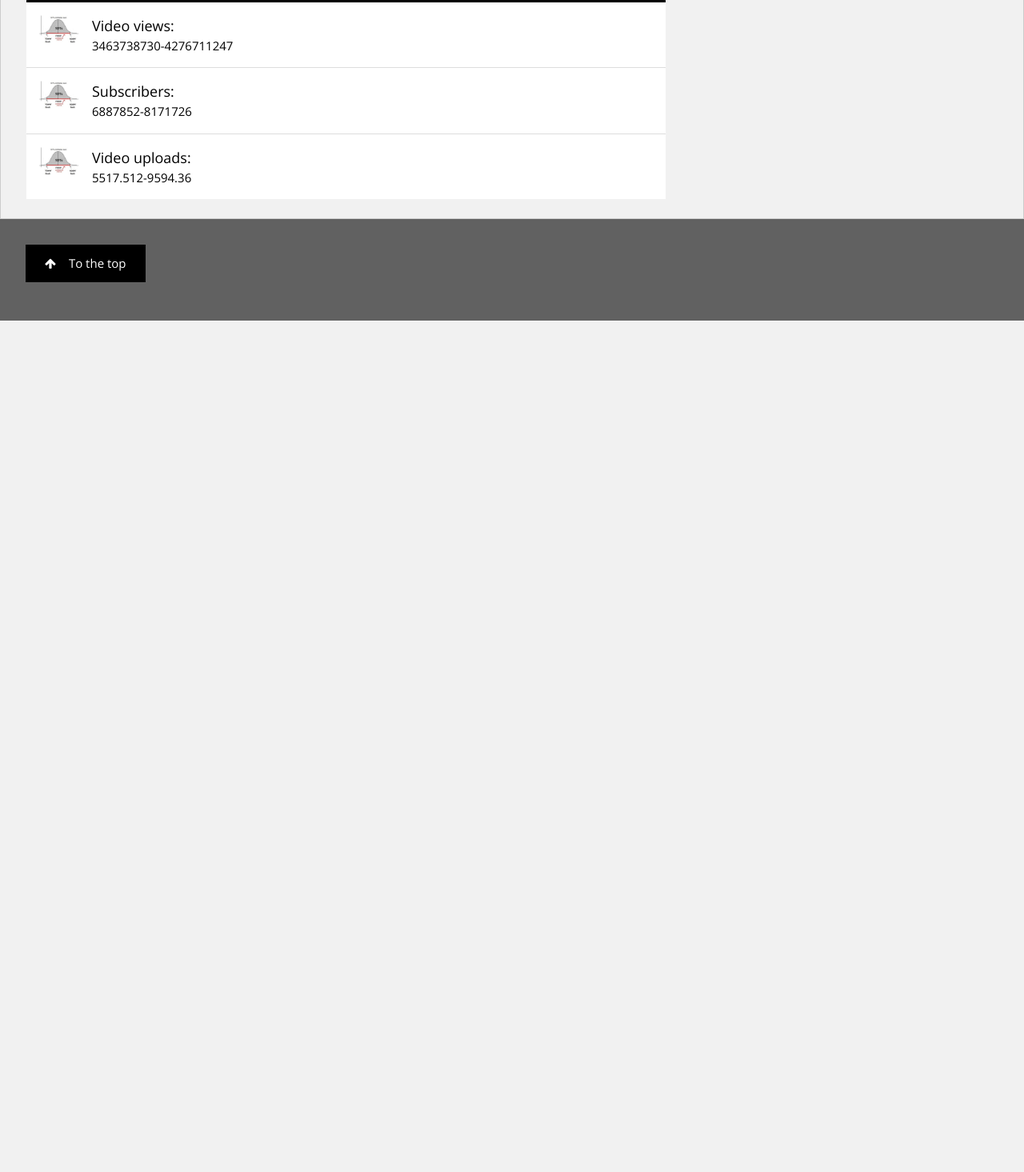
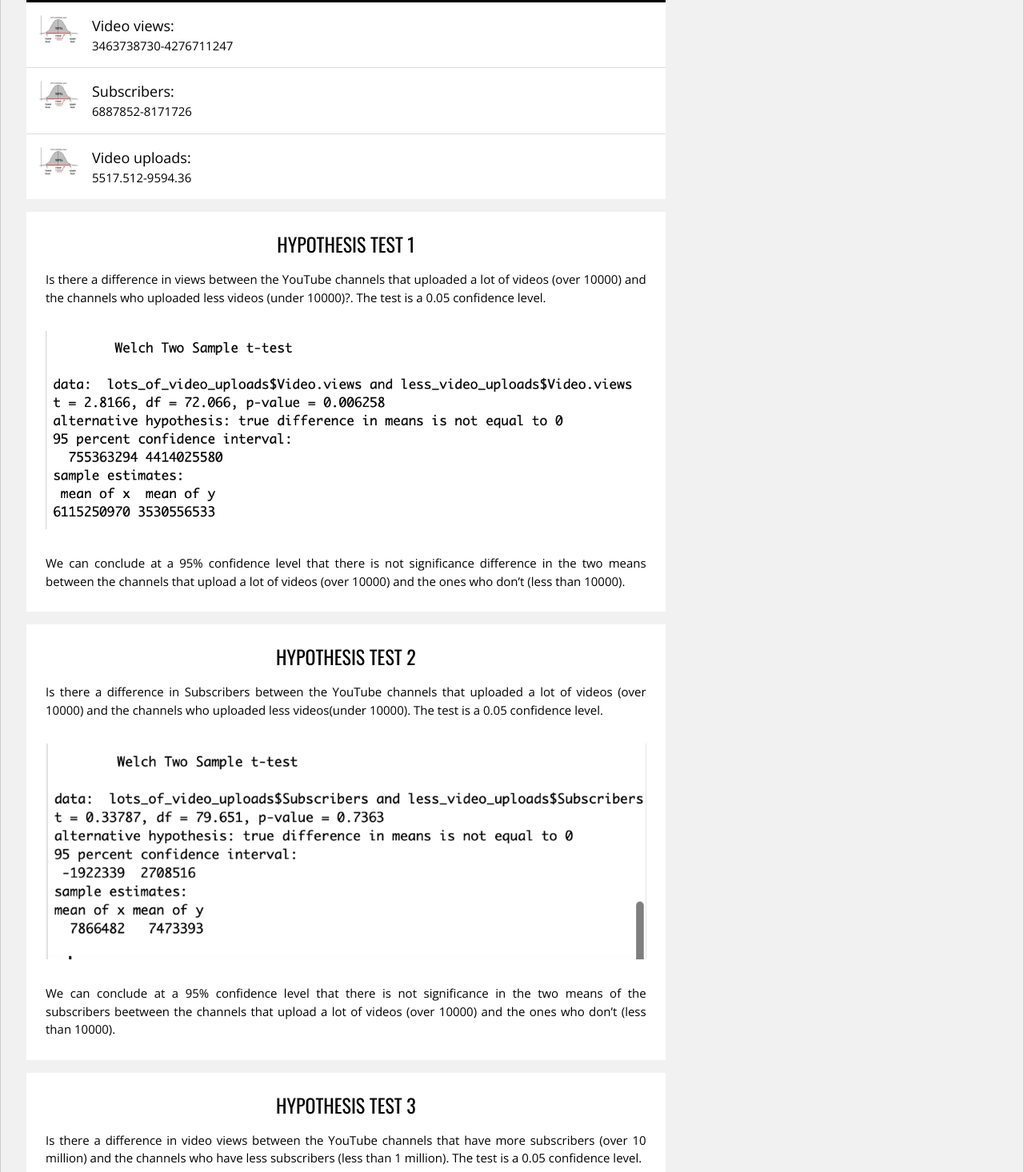
Before and after one commit to ErikaDib/erikadib.github.io, a plain HTML site: page index.html in a window 1280 px wide. Shown: the part 5494-6960 px from the top of the page at 80% size. Before the commit the page ends 5895 px from the top, so only its background shows below. Drawn offline with nearby package versions, Linux system fonts and the light colour scheme.

Commit message:
hypotesis testing

```diff
--- a/index.html
+++ b/index.html
@@ -207,6 +207,75 @@ and is wrapped around the whole page content, except for the footer in this exam
         </ul>
       </div>
 
+      <div class="w3-container w3-white w3-margin w3-padding-large">
+        <div class="w3-center">
+          <h3>HYPOTHESIS TEST 1</h3>
+        </div>
+        <div class="w3-justify">
+          <p>
+            Is there a difference in views between the YouTube channels that
+            uploaded a lot of videos (over 10000) and the channels who uploaded
+             less videos (under 10000)?. The test is a 0.05 confidence level.
+          </p>
+        </div>
+
+        <div class="w3-justify">
+          <img src="test1.png" alt="test 1" style="width:100%" class="w3-padding-16">
+          <p>We can conclude at a 95% confidence level that there is not significance
+            difference in the two means between the channels that upload a lot of videos
+             (over 10000) and the ones who don’t (less than 10000).</p>
+          <div class="w3-row w3-margin-bottom" id="demo1" style="display:none">
+          </div>
+        </div>
+      </div>
+
+      <div class="w3-container w3-white w3-margin w3-padding-large">
+        <div class="w3-center">
+          <h3>HYPOTHESIS TEST 2</h3>
+        </div>
+
+        <div class="w3-justify">
+          <p>
+            Is there a difference in Subscribers between the YouTube channels
+            that uploaded a lot of videos (over 10000) and the channels who
+            uploaded less videos(under 10000). The test is a 0.05 confidence level.
+          </p>
+        </div>
+
+        <div class="w3-justify">
+          <img src="test2.png" alt="test2" style="width:100%" class="w3-padding-16">
+          <p>We can conclude at a 95% confidence level that there is not significance
+            in the two means of the subscribers beetween the channels that upload a
+             lot of videos (over 10000) and the ones who don’t (less than 10000).</p>
+          <div class="w3-row w3-margin-bottom" id="demo1" style="display:none">
+          </div>
+        </div>
+      </div>
+
+      <div class="w3-container w3-white w3-margin w3-padding-large">
+        <div class="w3-center">
+          <h3>HYPOTHESIS TEST 3</h3>
+        </div>
+        <div class="w3-justify">
+          <p>
+            Is there a difference in video views between the YouTube channels
+            that have more subscribers (over 10 million) and the channels
+            who have less subscribers (less than 1 million).
+            The test is a 0.05 confidence level.
+          </p>
+        </div>
+
+        <div class="w3-justify">
+          <img src="test3.png" alt="test3" style="width:100%" class="w3-padding-16">
+          <p>We can conclude at a 95% confidence level that there is evidence
+            that there is a difference in views beetween the YouTube
+            channels with more subscribers and the YouTube channels
+            with less subscribers.</p>
+          <div class="w3-row w3-margin-bottom" id="demo1" style="display:none">
+          </div>
+        </div>
+      </div>
+
     <!-- END BLOG ENTRIES -->
     </div>
 
```
Also changed, not shown: test1.png (added), test2.png (added), test3.png (added), 1 other file.
